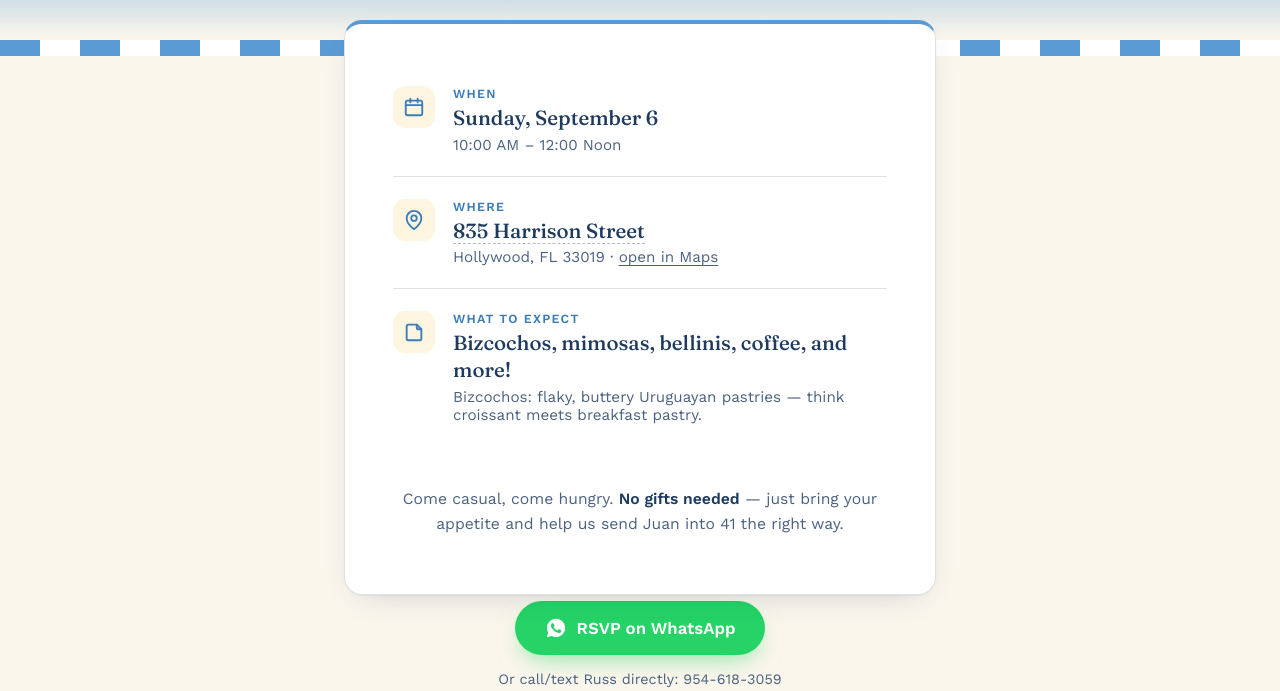
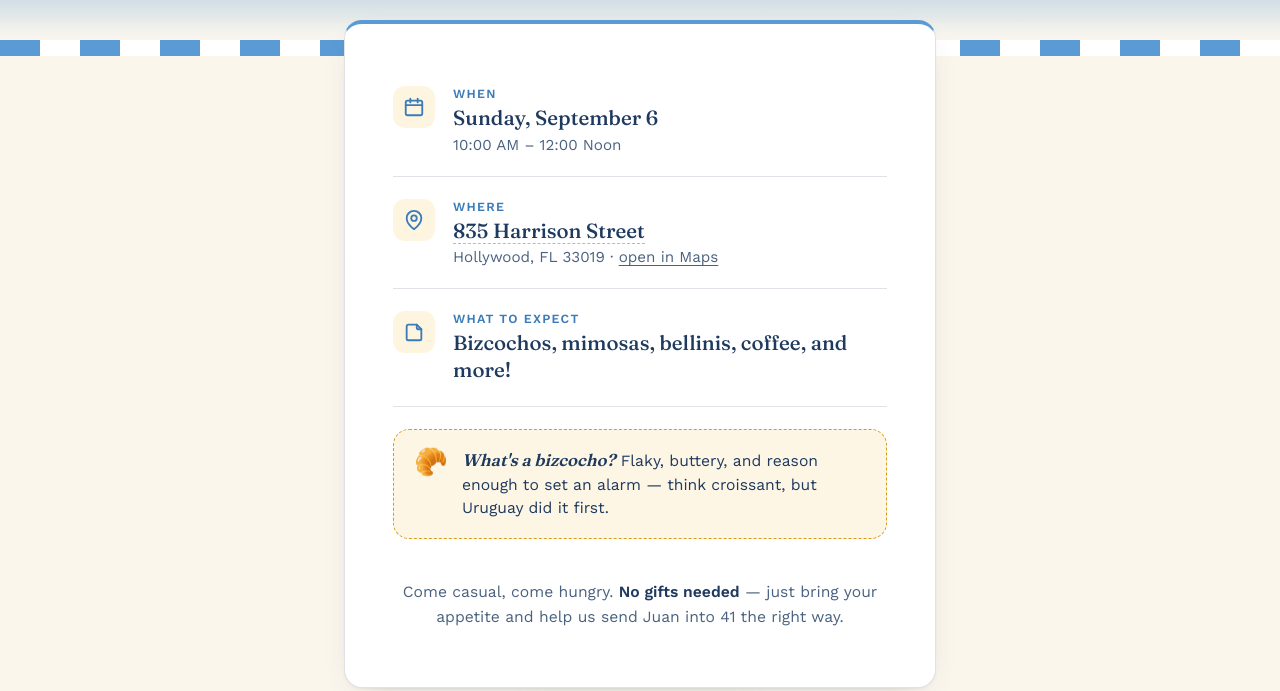
Before and after one commit to mccafferyr/bizcochosandbubbly, a plain HTML site: page index.html in a window 1280 px wide. Shown: the part 439-1130 px from the top of the page. Drawn offline with nearby package versions, Linux system fonts and the light colour scheme.

Commit message:
Update index.html

```diff
--- a/index.html
+++ b/index.html
@@ -316,6 +316,35 @@
   }
   .note strong{ color:var(--ink); font-weight:600; }
 
+  .fun-callout{
+    display:flex;
+    align-items:flex-start;
+    gap:14px;
+    background: rgba(240,180,41,0.12);
+    border: 1.5px dashed var(--sun-deep);
+    border-radius: 16px;
+    padding: 18px 20px;
+    margin: 22px 0 4px;
+  }
+  .fun-callout-icon{
+    font-size: 1.7rem;
+    line-height:1;
+    flex:0 0 auto;
+    margin-top:1px;
+  }
+  .fun-callout-text{
+    margin:0;
+    font-size:0.98rem;
+    line-height:1.5;
+    color: var(--ink);
+  }
+  .fun-callout-text strong{
+    font-family:'Fraunces', serif;
+    font-style:italic;
+    font-weight:600;
+    font-size:1.05rem;
+  }
+
   .rsvp-wrap{
     text-align:center;
     padding: 6px 0 4px;
@@ -492,8 +521,12 @@
       <div>
         <p class="detail-label">What to expect</p>
         <p class="detail-value">Bizcochos, mimosas, bellinis, coffee, and more!</p>
-        <p class="detail-sub">Bizcochos: flaky, buttery Uruguayan pastries — think croissant meets breakfast pastry.</p>
       </div>
+    </div>
+
+    <div class="fun-callout">
+      <span class="fun-callout-icon" aria-hidden="true">🥐</span>
+      <p class="fun-callout-text"><strong>What's a bizcocho?</strong> Flaky, buttery, and reason enough to set an alarm — think croissant, but Uruguay did it first.</p>
     </div>
 
     <p class="note">Come casual, come hungry. <strong>No gifts needed</strong> — just bring your appetite and help us send Juan into 41 the right way.</p>
```
